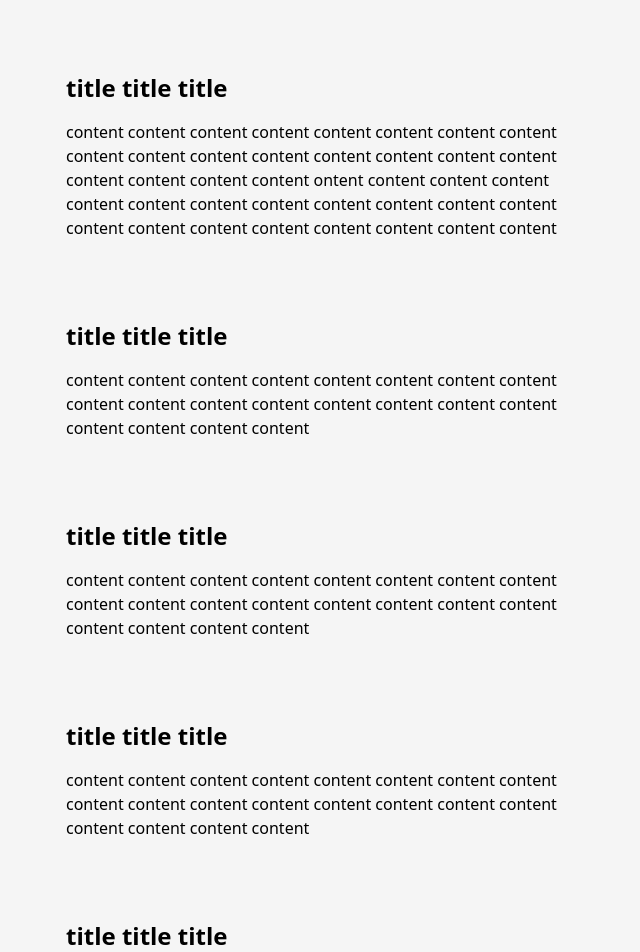
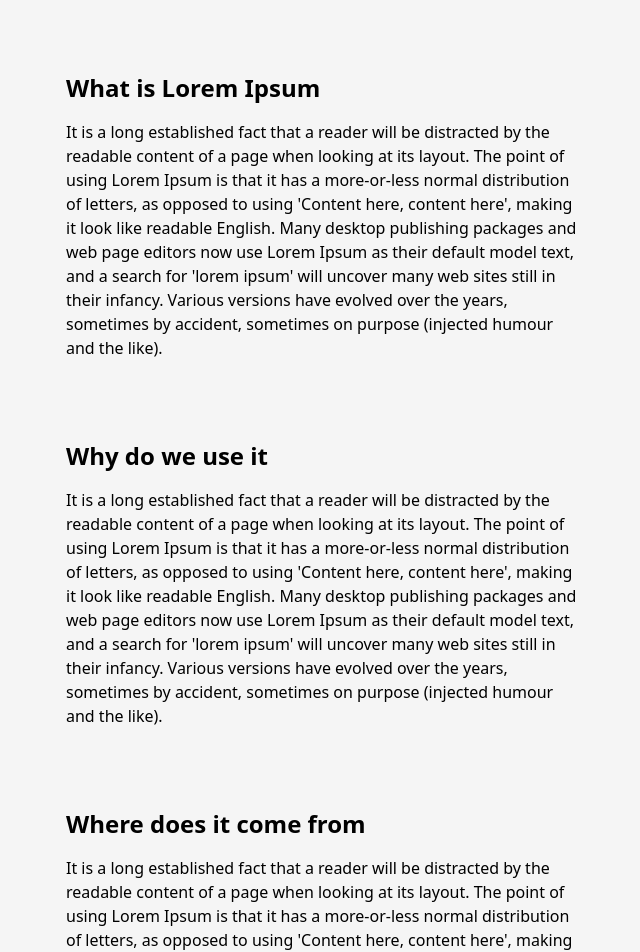
Before and after one commit to ginsum/new-blog, a React (Create React App) app: page /blog in a window 1280 px wide. Shown: the part 220-1172 px from the top of the page, without its empty margins (318-958 px from the left). Built offline with nearby package versions, Linux system fonts and the light colour scheme; a small style sheet from the web is missing.

Commit message:
add editor in write page

```diff
--- a/package.json
+++ b/package.json
@@ -6,6 +6,7 @@
     "@testing-library/jest-dom": "^5.16.4",
     "@testing-library/react": "^13.2.0",
     "@testing-library/user-event": "^13.5.0",
+    "@toast-ui/react-editor": "^3.1.7",
     "@types/jest": "^27.5.1",
     "@types/node": "^16.11.36",
     "@types/react": "^18.0.9",
--- /dev/null
+++ b/src/components/ListCard.tsx
@@ -0,0 +1,10 @@
+const ListCard = ({ title, content }: { title: string; content: string }) => {
+  return (
+    <div className="my-10">
+      <div className="text-2xl font-bold mb-4">{title}</div>
+      <div className="">{content}</div>
+    </div>
+  );
+};
+
+export default ListCard;
--- /dev/null
+++ b/src/components/Writer.tsx
@@ -0,0 +1,18 @@
+import "@toast-ui/editor/dist/toastui-editor.css";
+import { Editor } from "@toast-ui/react-editor";
+
+const Writer = () => {
+  return (
+    <div className="w-full">
+      <Editor
+        initialValue="hello react editor world!"
+        previewStyle="vertical"
+        height="800px"
+        initialEditType="markdown"
+        useCommandShortcut={true}
+      />
+    </div>
+  );
+};
+
+export default Writer;
--- /dev/null
+++ b/src/mockData.ts
@@ -0,0 +1,26 @@
+export const list = [
+    {
+        title: "What is Lorem Ipsum",
+        content: "It is a long established fact that a reader will be distracted by the readable content of a page when looking at its layout. The point of using Lorem Ipsum is that it has a more-or-less normal distribution of letters, as opposed to using 'Content here, content here', making it look like readable English. Many desktop publishing packages and web page editors now use Lorem Ipsum as their default model text, and a search for 'lorem ipsum' will uncover many web sites still in their infancy. Various versions have evolved over the years, sometimes by accident, sometimes on purpose (injected humour and the like)."
+    },
+    {
+        title: "Why do we use it",
+        content: "It is a long established fact that a reader will be distracted by the readable content of a page when looking at its layout. The point of using Lorem Ipsum is that it has a more-or-less normal distribution of letters, as opposed to using 'Content here, content here', making it look like readable English. Many desktop publishing packages and web page editors now use Lorem Ipsum as their default model text, and a search for 'lorem ipsum' will uncover many web sites still in their infancy. Various versions have evolved over the years, sometimes by accident, sometimes on purpose (injected humour and the like)."
+    },
+    {
+        title: "Where does it come from",
+        content: "It is a long established fact that a reader will be distracted by the readable content of a page when looking at its layout. The point of using Lorem Ipsum is that it has a more-or-less normal distribution of letters, as opposed to using 'Content here, content here', making it look like readable English. Many desktop publishing packages and web page editors now use Lorem Ipsum as their default model text, and a search for 'lorem ipsum' will uncover many web sites still in their infancy. Various versions have evolved over the years, sometimes by accident, sometimes on purpose (injected humour and the like)."
+    },
+    {
+        title: "Where can I get some",
+        content: "It is a long established fact that a reader will be distracted by the readable content of a page when looking at its layout. The point of using Lorem Ipsum is that it has a more-or-less normal distribution of letters, as opposed to using 'Content here, content here', making it look like readable English. Many desktop publishing packages and web page editors now use Lorem Ipsum as their default model text, and a search for 'lorem ipsum' will uncover many web sites still in their infancy. Various versions have evolved over the years, sometimes by accident, sometimes on purpose (injected humour and the like)."
+    },
+    {
+        title: "printing and typesetting",
+        content: "It is a long established fact that a reader will be distracted by the readable content of a page when looking at its layout. The point of using Lorem Ipsum is that it has a more-or-less normal distribution of letters, as opposed to using 'Content here, content here', making it look like readable English. Many desktop publishing packages and web page editors now use Lorem Ipsum as their default model text, and a search for 'lorem ipsum' will uncover many web sites still in their infancy. Various versions have evolved over the years, sometimes by accident, sometimes on purpose (injected humour and the like)."
+    },
+    {
+        title: "long established",
+        content: "It is a long established fact that a reader will be distracted by the readable content of a page when looking at its layout. The point of using Lorem Ipsum is that it has a more-or-less normal distribution of letters, as opposed to using 'Content here, content here', making it look like readable English. Many desktop publishing packages and web page editors now use Lorem Ipsum as their default model text, and a search for 'lorem ipsum' will uncover many web sites still in their infancy. Various versions have evolved over the years, sometimes by accident, sometimes on purpose (injected humour and the like)."
+    }
+]
--- a/src/page/blog/list.tsx
+++ b/src/page/blog/list.tsx
@@ -1,3 +1,6 @@
+import ListCard from "../../components/ListCard";
+import { list } from "../../mockData";
+
 const BlogList = () => (
   <div className="flex flex-col container mx-auto w-2/5 py-20 justify-center">
     <div className="text-3xl font-bold mb-8">BlogList</div>
@@ -9,49 +12,9 @@ const BlogList = () => (
         <div>github</div>
       </div>
     </div>
-
-    <div className="my-10">
-      <div className="text-2xl font-bold mb-4">title title title</div>
-      <div>
-        content content content content content content content content content
-        content content content content content content content content content
-        content content ontent content content content content content content
-        content content content content content content content content content
-        content content content content
-      </div>
-    </div>
-    <div className="my-10">
-      <div className="text-2xl font-bold mb-4">title title title</div>
-      <div>
-        content content content content content content content content content
-        content content content content content content content content content
-        content content
-      </div>
-    </div>
-    <div className="my-10">
-      <div className="text-2xl font-bold mb-4">title title title</div>
-      <div>
-        content content content content content content content content content
-        content content content content content content content content content
-        content content
-      </div>
-    </div>
-    <div className="my-10">
-      <div className="text-2xl font-bold mb-4">title title title</div>
-      <div>
-        content content content content content content content content content
-        content content content content content content content content content
-        content content
-      </div>
-    </div>
-    <div className="my-10">
-      <div className="text-2xl font-bold mb-4">title title title</div>
-      <div>
-        content content content content content content content content content
-        content content content content content content content content content
-        content content
-      </div>
-    </div>
+    {list.map(({ title, content }) => (
+      <ListCard title={title} content={content} />
+    ))}
   </div>
 );
 
--- /dev/null
+++ b/src/page/blog/write.tsx
@@ -0,0 +1,12 @@
+import Writer from "../../components/Writer";
+
+const Write = () => {
+  return (
+    <div className="flex flex-col w-full px-20 py-12">
+      <div className="text-3xl font-bold mb-8">글쓰기</div>
+      <Writer />
+    </div>
+  );
+};
+
+export default Write;
--- a/src/routes/index.jsx
+++ b/src/routes/index.jsx
@@ -1,8 +1,9 @@
-import { Routes, Route } from 'react-router-dom';
+import { Routes, Route } from "react-router-dom";
 
-import Intro from '../page/intro';
-import Resume from '../page/resume';
-import Blog from '../page/blog/list';
+import Intro from "../page/intro";
+import Resume from "../page/resume";
+import Blog from "../page/blog/list";
+import Write from "../page/blog/write";
 
 const Root = () => {
   return (
@@ -10,6 +11,7 @@ const Root = () => {
       <Route path="/" element={<Intro />} />
       <Route path="resume" element={<Resume />} />
       <Route path="blog" element={<Blog />} />
+      <Route path="write" element={<Write />} />
     </Routes>
   );
 };
```
